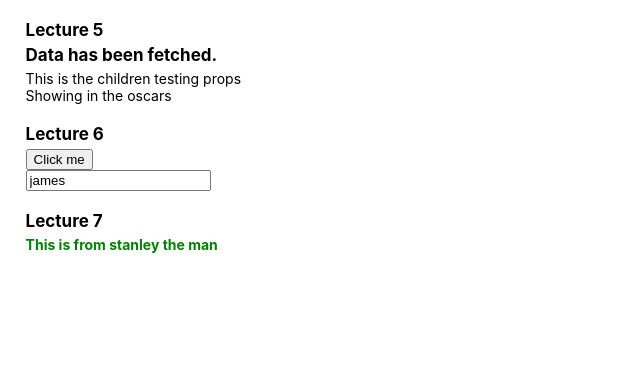
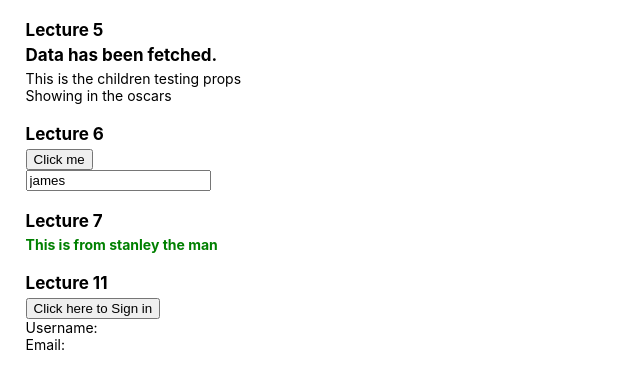
Before and after one commit to stanleychukwu17/react-typescript-1, a React (Create React App) app: page / in a window 1280 px wide. Shown: the top 388 px of the page, without its empty margins (0-640 px from the left). Built offline with nearby package versions, Linux system fonts and the light colour scheme.

Commit message:
Rounded up lecture 11

```diff
--- a/src/App.tsx
+++ b/src/App.tsx
@@ -1,18 +1,21 @@
 import React from 'react';
 import './App.css';
 
-// the below are all from lecture-5 - Advanced props
+// lecture-5 - Advanced props
 import Status from './components/5/Status';
 import Heading from './components/5/Heading';
 import Oscar from './components/5/Oscar';
 
-// the below are all from lecture-6 - Event props & lecture-7 style props
+// lecture-6 - Event props & lecture-7 style props
 import Button from './components/6/Button';
 import Input from './components/6/Input';
 import Container from './components/7/Container';
 
 // please note that props can also be destructured
 // const get_user = ({name, age, gender} : userProps) => this is me right here
+
+// lecture-11 - useState Type Assertion
+import UserDts from './components/11/User';
 
 function App() {
   // const dts: object = {'firstName':'stanely', 'lastName':'chukwu', 'age':26}
@@ -42,6 +45,11 @@ function App() {
         <Container style={{color: 'green', fontWeight: 'bold'}} />
       </div>
 
+      <div className='cover'>
+        <h1>Lecture 11</h1>
+        <UserDts />
+      </div>
+
 
 
       <div>
--- /dev/null
+++ b/src/components/11/User.tsx
@@ -0,0 +1,24 @@
+import {useState} from 'react'
+
+type userType = {
+    name: string
+    email: string
+}
+
+export default function UserDts() {
+    let [user, setUser] = useState<userType>({} as userType)
+
+    const handleLogin = () => {
+        setUser({
+            name: 'Stanley', 'email':'stanley4Christ@yahoo.com'
+        })
+    }
+
+    return (
+        <div>
+            <button onClick={handleLogin}>Click here to Sign in</button>
+            <div>Username: &nbsp; {user.name}</div>
+            <div>Email: &nbsp; {user.email}</div>
+        </div>
+    )
+}
```
